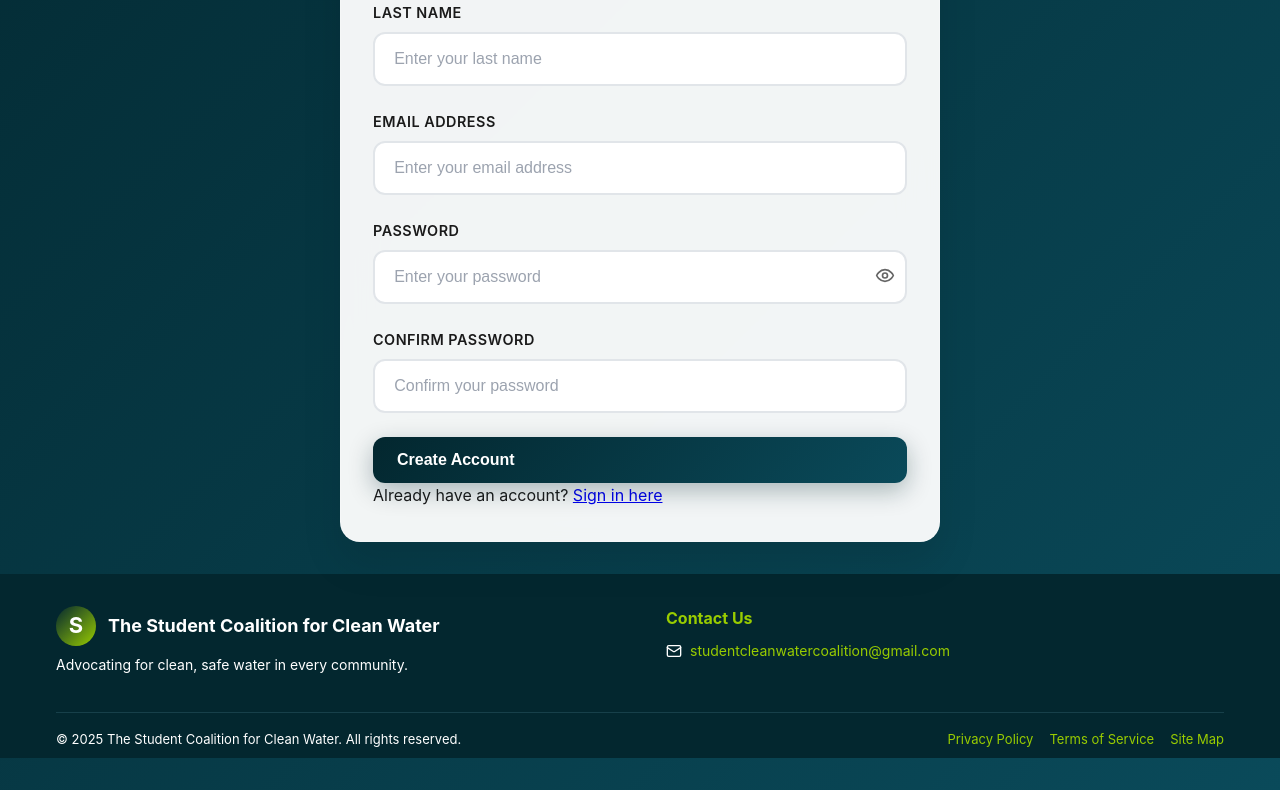
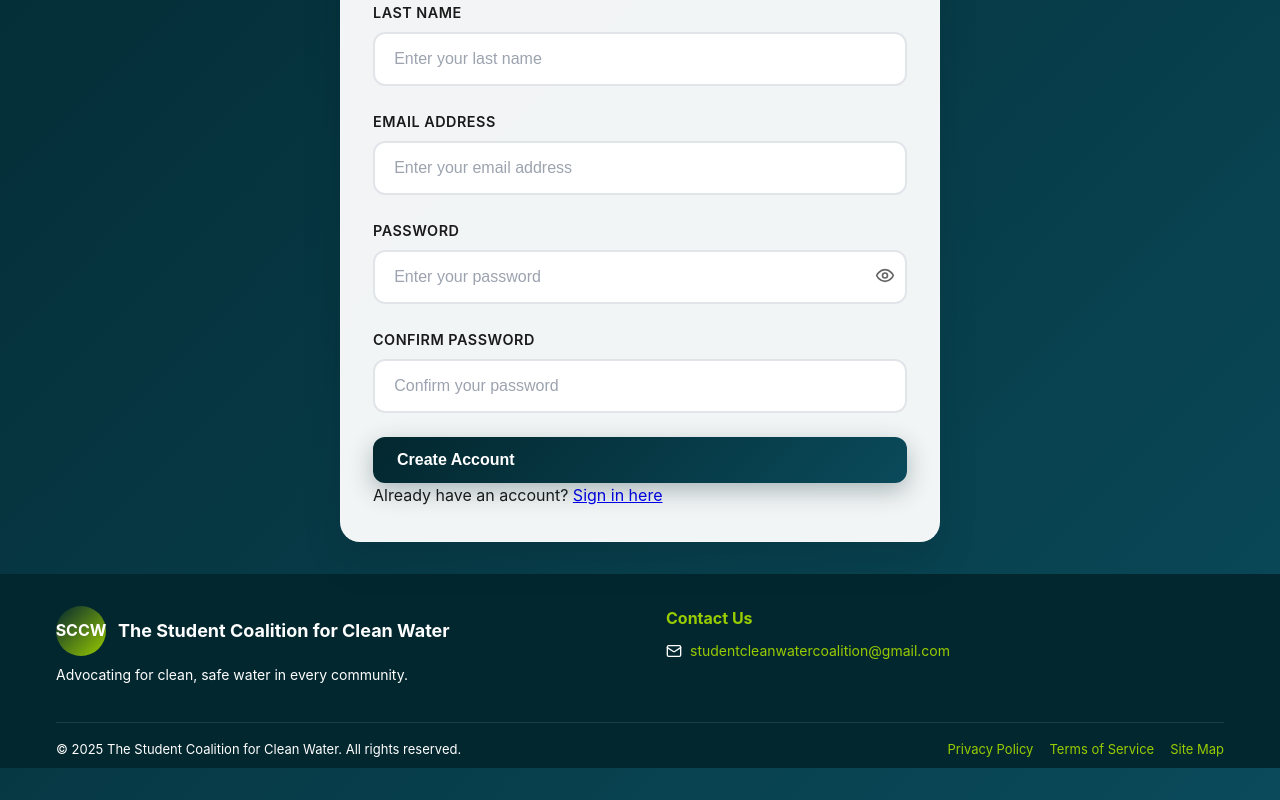
Before and after one commit to ncswade8/WT2, a React (Create React App) app in the folder client/: page / in a window 1280 px wide. Shown: the part 515-1315 px from the top of the page. Built offline with nearby package versions, Linux system fonts and the light colour scheme.

Commit message:
Update footer logo: Change from 'S' to 'SCCW' with larger size and adjusted font

```diff
--- a/client/src/components/Footer.js
+++ b/client/src/components/Footer.js
@@ -11,7 +11,7 @@ const Footer = () => {
           {/* Logo & Mission */}
           <div className="footer-section" style={{ flex: '1 1 200px', minWidth: 200 }}>
             <div style={{ display: 'flex', alignItems: 'center', gap: 12, marginBottom: 8 }}>
-              <div style={{ width: 40, height: 40, borderRadius: '50%', background: 'linear-gradient(135deg, #03272f 0%, #99cc00 100%)', display: 'flex', alignItems: 'center', justifyContent: 'center', color: 'white', fontWeight: 'bold', fontSize: 22 }}>S</div>
+              <div style={{ width: 50, height: 50, borderRadius: '50%', background: 'linear-gradient(135deg, #03272f 0%, #99cc00 100%)', display: 'flex', alignItems: 'center', justifyContent: 'center', color: 'white', fontWeight: 'bold', fontSize: 16 }}>SCCW</div>
               <span style={{ fontWeight: 700, fontSize: 18 }}>The Student Coalition for Clean Water</span>
             </div>
             <div style={{ fontSize: 14, marginBottom: 12 }}>
```
Also changed, not shown: 6 other files (tests, documents, lock files or other folders).
